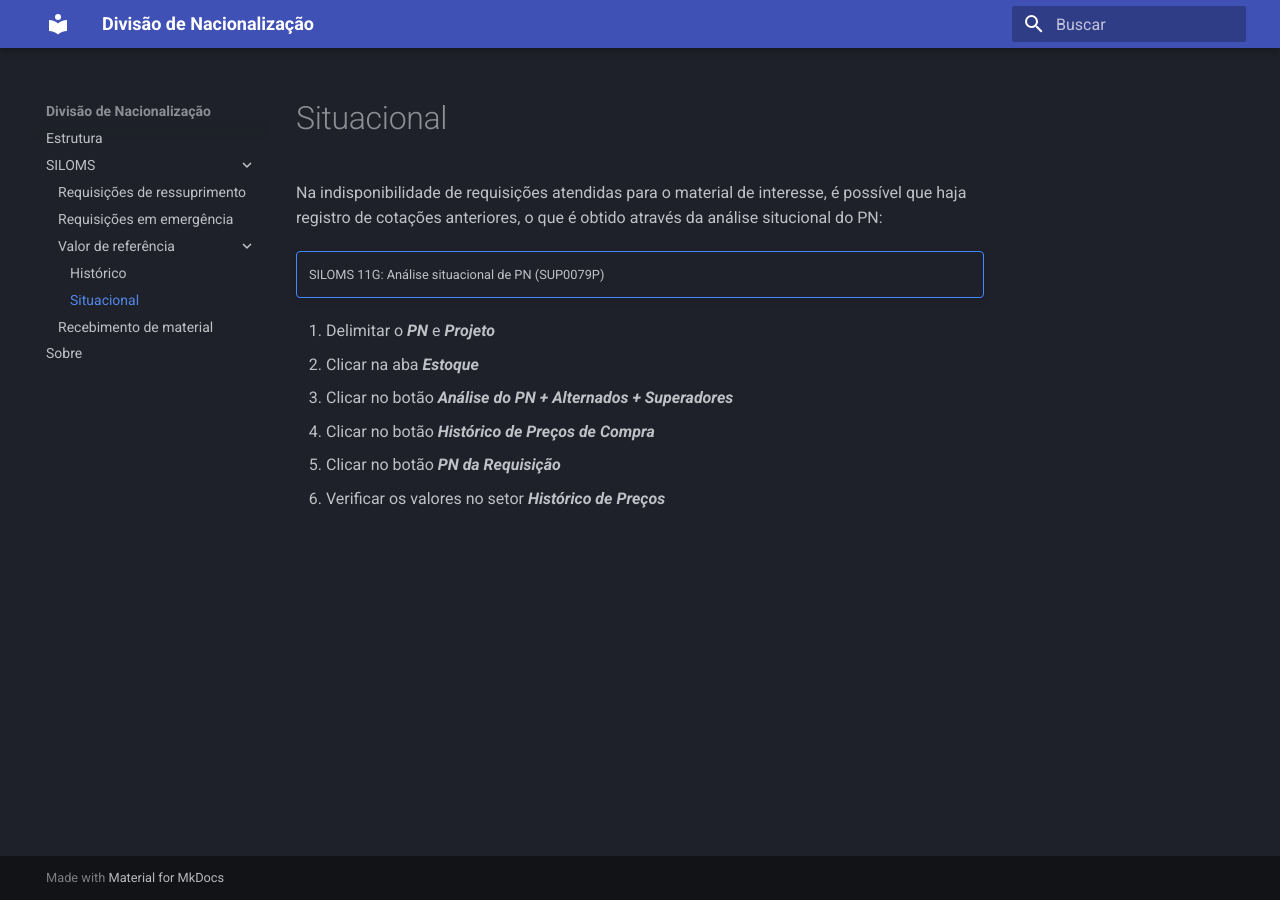
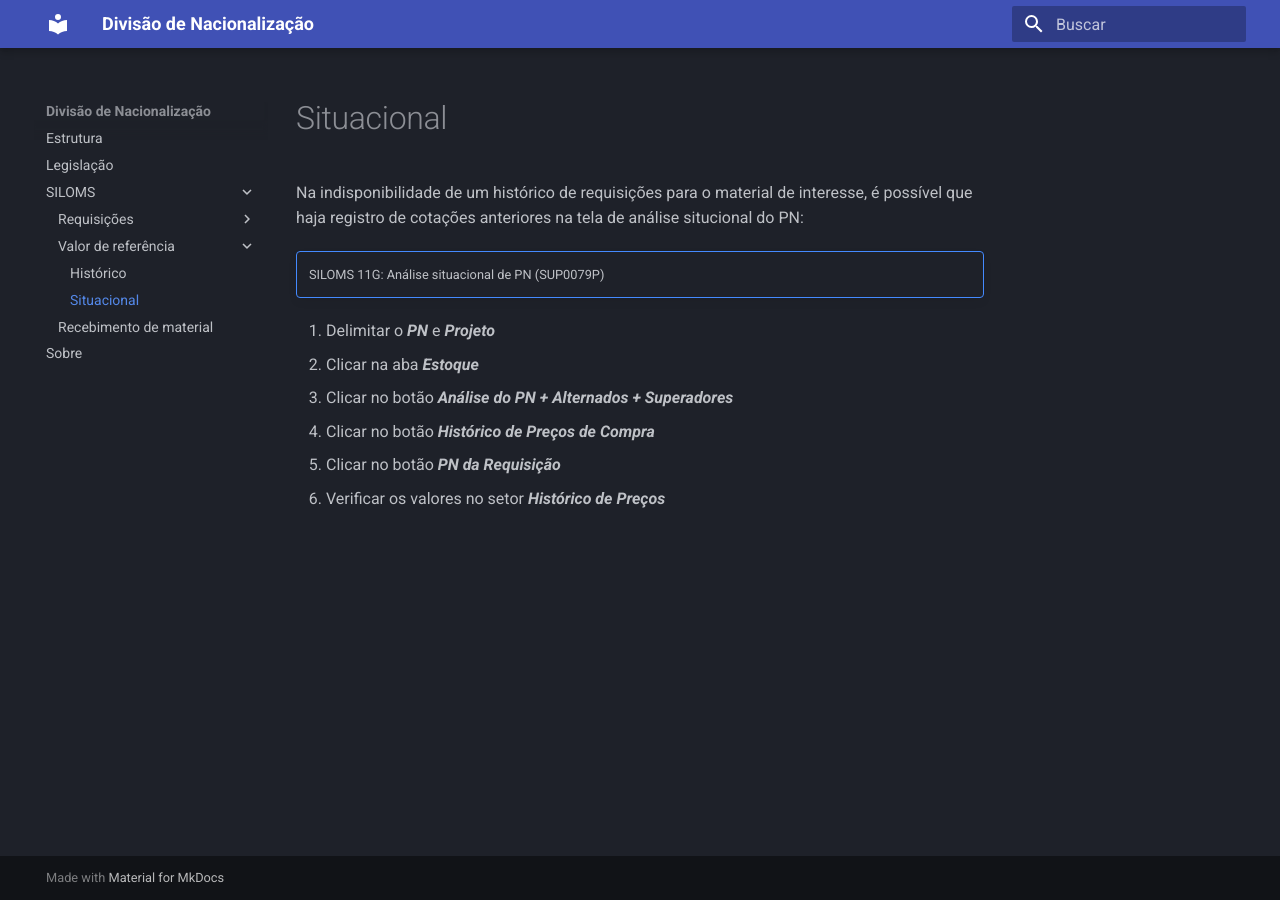
Before and after one commit to nacionalizacao/nacionalizacao.github.io, an MkDocs documentation site: the page built from docs/siloms/referencia/valor situacional.md, in a window 1280 px wide. Built offline with MkDocs 1.6.1 and Material for MkDocs 9.7.7, drawn with Linux system fonts in a browser that asks for light colours.

Commit message:
legislação

```diff
--- a/LEIAME.txt
+++ b/LEIAME.txt
@@ -1,2 +1,8 @@
+Para iniciar localmente:
+mkdocs serve
+
+Abrir o browser no endereço:
+http://127.0.0.1:8000
+
 Manual antigo:
 https://app.gitbook.com/@nnac-celog/s/manual/
--- a/docs/siloms/referencia/valor situacional.md
+++ b/docs/siloms/referencia/valor situacional.md
@@ -1,4 +1,4 @@
-Na indisponibilidade de requisições atendidas para o material de interesse, é possível que haja registro de cotações anteriores, o que é obtido através da análise situcional do PN:
+Na indisponibilidade de um histórico de requisições para o material de interesse, é possível que haja registro de cotações anteriores na tela de análise situcional do PN:
 
 !!! note ""
     SILOMS 11G: Análise situacional de PN (SUP0079P)
--- a/mkdocs.yml
+++ b/mkdocs.yml
@@ -2,14 +2,17 @@
 
 nav:
   - Estrutura: index.md
+  - Legislação: legislacao.md
   - SILOMS:
-      - Requisições de ressuprimento: siloms/requisicoes ressuprimento.md
-      - Requisições em emergência: siloms/requisicoes emergencia.md
-      - Valor de referência:
-          - Histórico: siloms/referencia/valor historico.md
-          - Situacional: siloms/referencia/valor situacional.md
-      - Recebimento de material: siloms/recebimento material.md
+    - Requisições:
+      - Ressuprimento: siloms/requisicao/requisicoes ressuprimento.md
+      - Emergência: siloms/requisicao/requisicoes emergencia.md
+    - Valor de referência:
+        - Histórico: siloms/referencia/valor historico.md
+        - Situacional: siloms/referencia/valor situacional.md
+    - Recebimento de material: siloms/recebimento material.md
   - Sobre: sobre.md
+
 
 theme:
   name: material
```
Also changed, not shown: docs/legislacao.md (added, +19 -0 lines), docs/sobre.md (+5 -1 lines), docs/siloms/requisicao/requisicoes emergencia.md (renamed from docs/siloms/requisicoes emergencia.md), docs/siloms/requisicao/requisicoes ressuprimento.md (renamed from docs/siloms/requisicoes ressuprimento.md).
